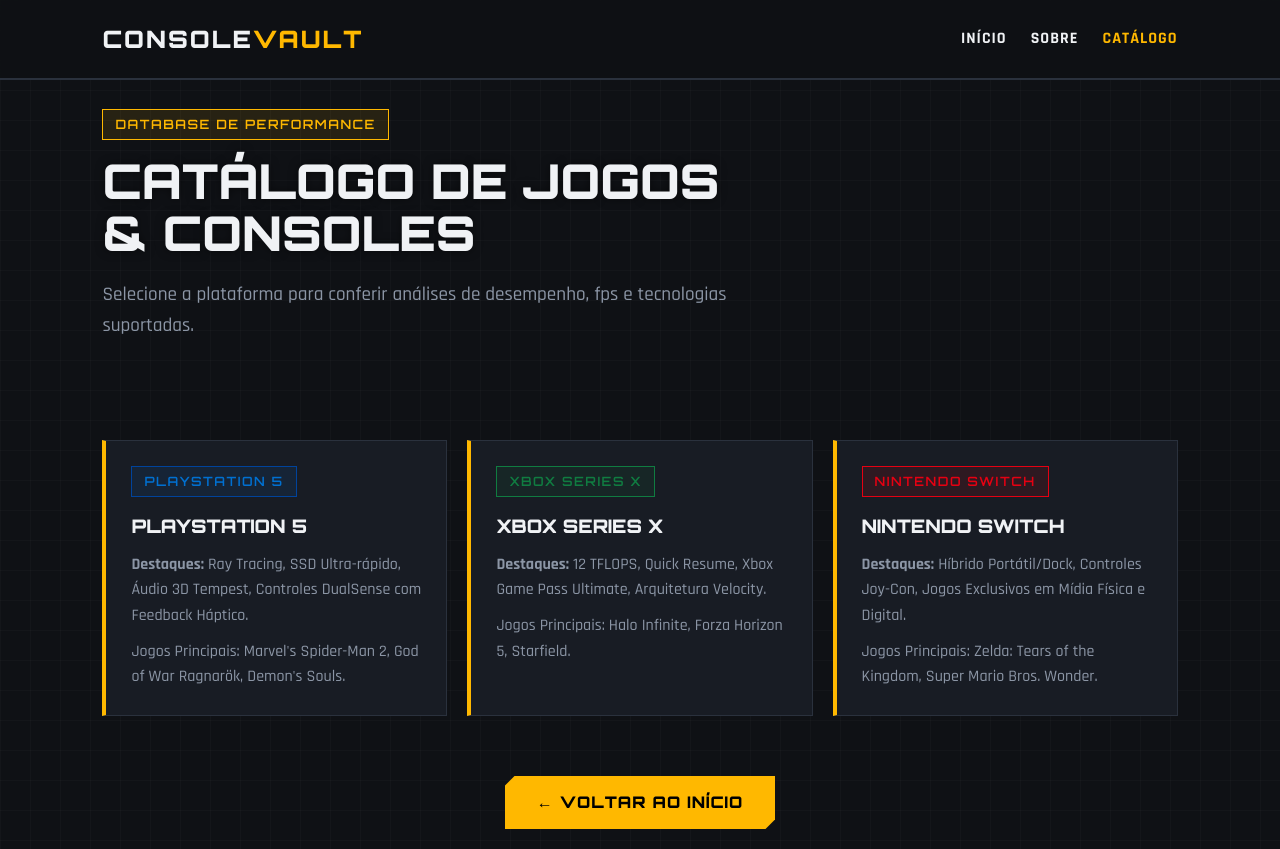
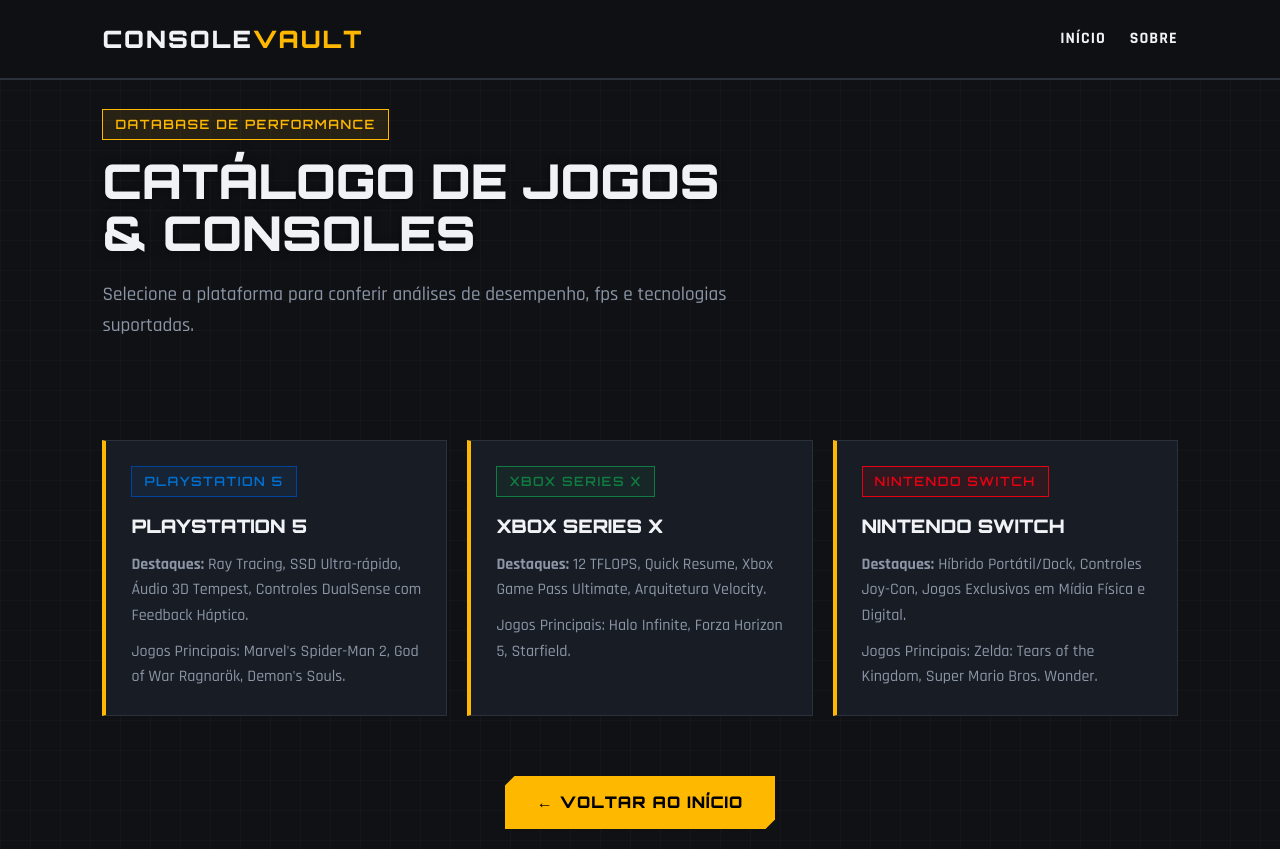
Before and after one commit to amaralq/asp-http-am, a plain HTML site: page jogos.html in a window 1280 px wide. Drawn offline with Linux system fonts and the light colour scheme.

```diff
--- a/jogos.html
+++ b/jogos.html
@@ -18,8 +18,6 @@
         <nav>
             <a href="index.html">INÍCIO</a>
             <a href="sobre.html">SOBRE</a>
-            <a href="catalogo.html" class="active">CATÁLOGO</a>
-        </nav>
     </header>
 
     <!-- Banner da Página -->
```
